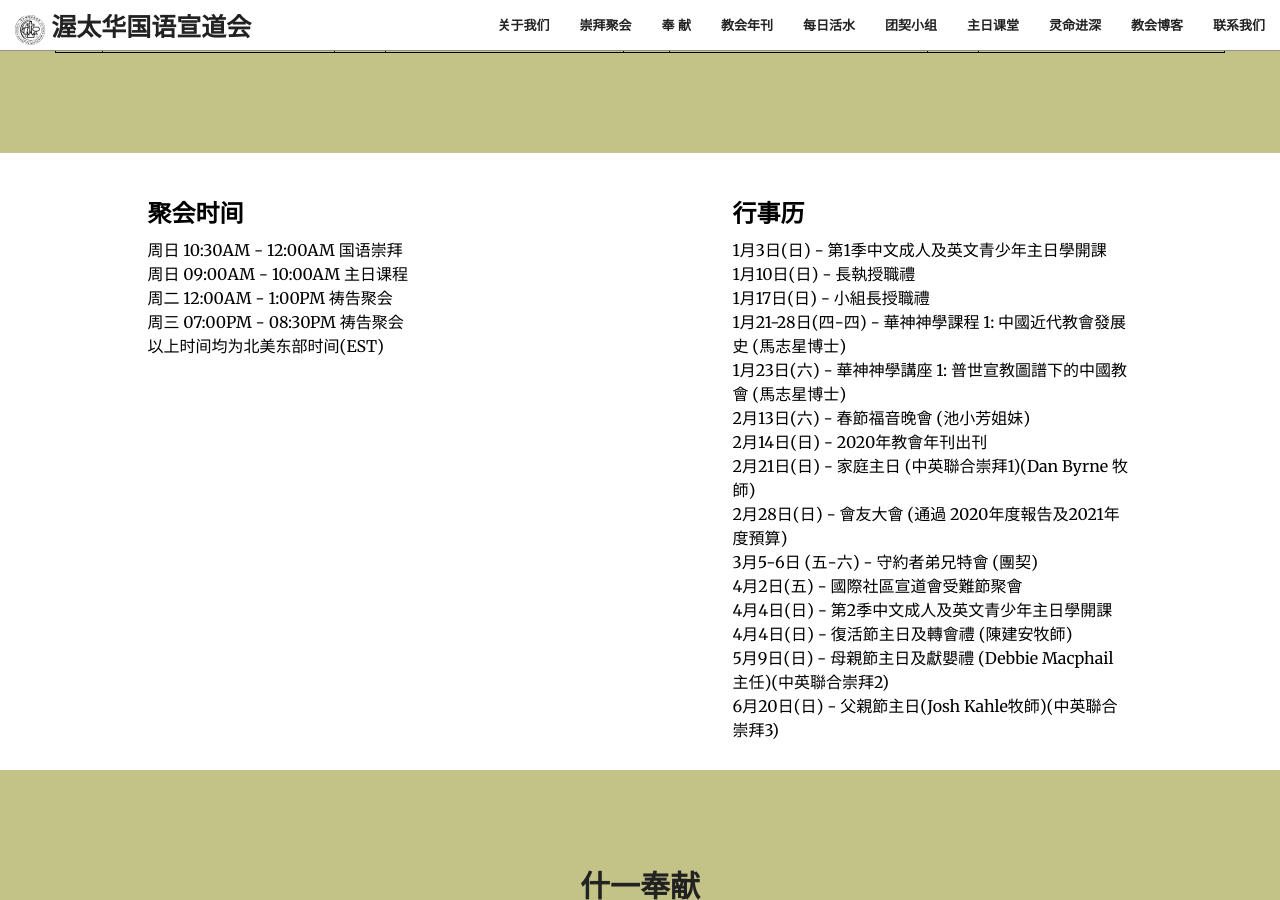
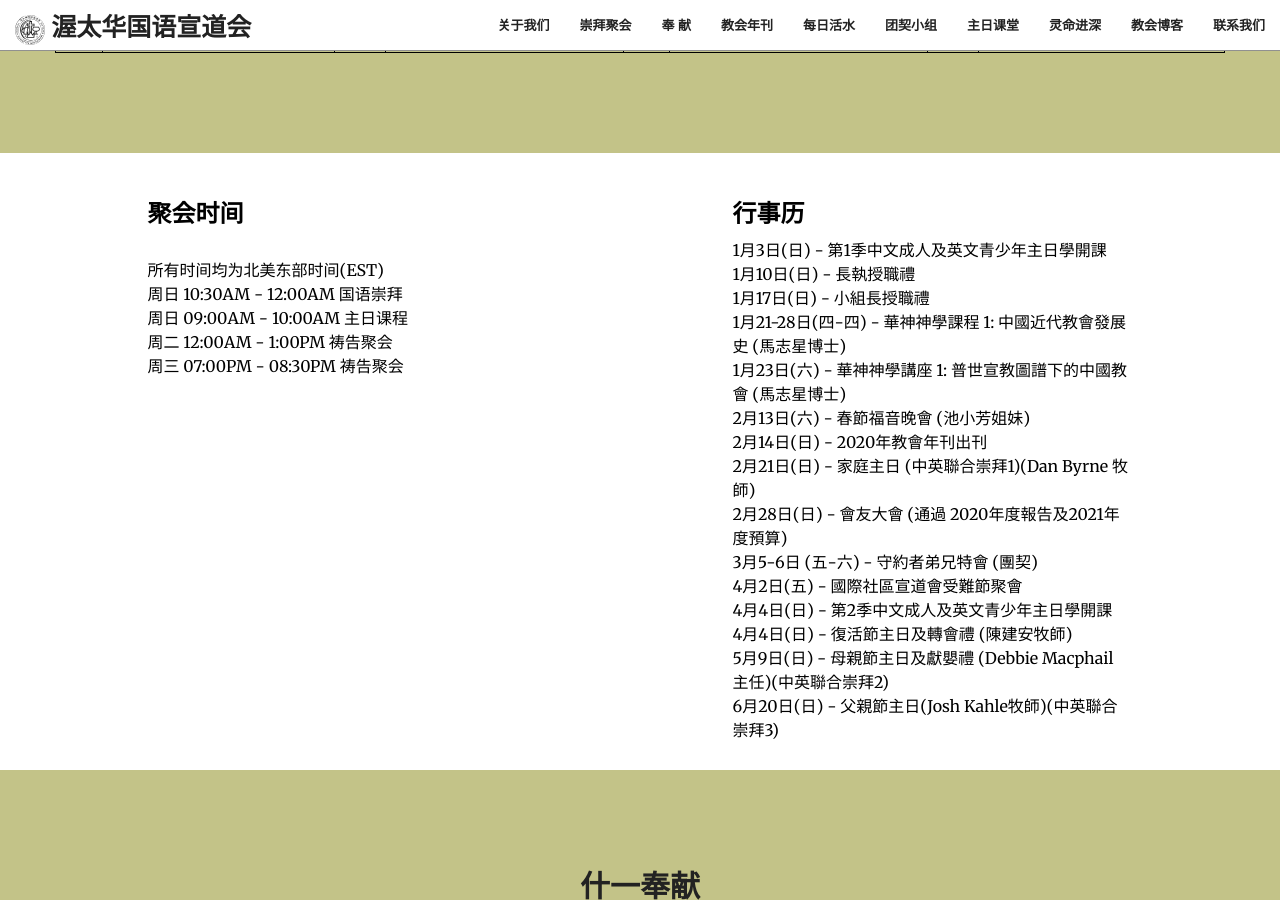
Before and after one commit to JonasYow/ottawaomac, a Jekyll site: the page built from index.html, in a window 1280 px wide and 900 px high, scrolled down 3322 px. Built offline with Jekyll 4.4.1, drawn with Linux system fonts in a browser that asks for light colours; some web fonts are replaced.

Commit message:
Adjust line order

```diff
--- a/_includes/events.html
+++ b/_includes/events.html
@@ -4,11 +4,13 @@
             <div class="col-lg-6 col-md-6 text-center">
                 <div class="service-box text-left">
                     <h3 style="font-family: 'Ma Shan Zheng', cursive; font-style: normal"><strong>聚会时间</strong></h3>
+                    <br>
+                    <p>所有时间均为北美东部时间(EST)</p>
                     <p>周日 10:30AM - 12:00AM 国语崇拜</p>
                     <p>周日 09:00AM - 10:00AM 主日课程</p>
                     <p>周二 12:00AM - 1:00PM 祷告聚会</p>
                     <p>周三 07:00PM - 08:30PM 祷告聚会</p>
-                    <p>以上时间均为北美东部时间(EST)</p>
+
                 </div>
             </div>
             <div class="col-lg-6 col-md-6 text-center">
```
